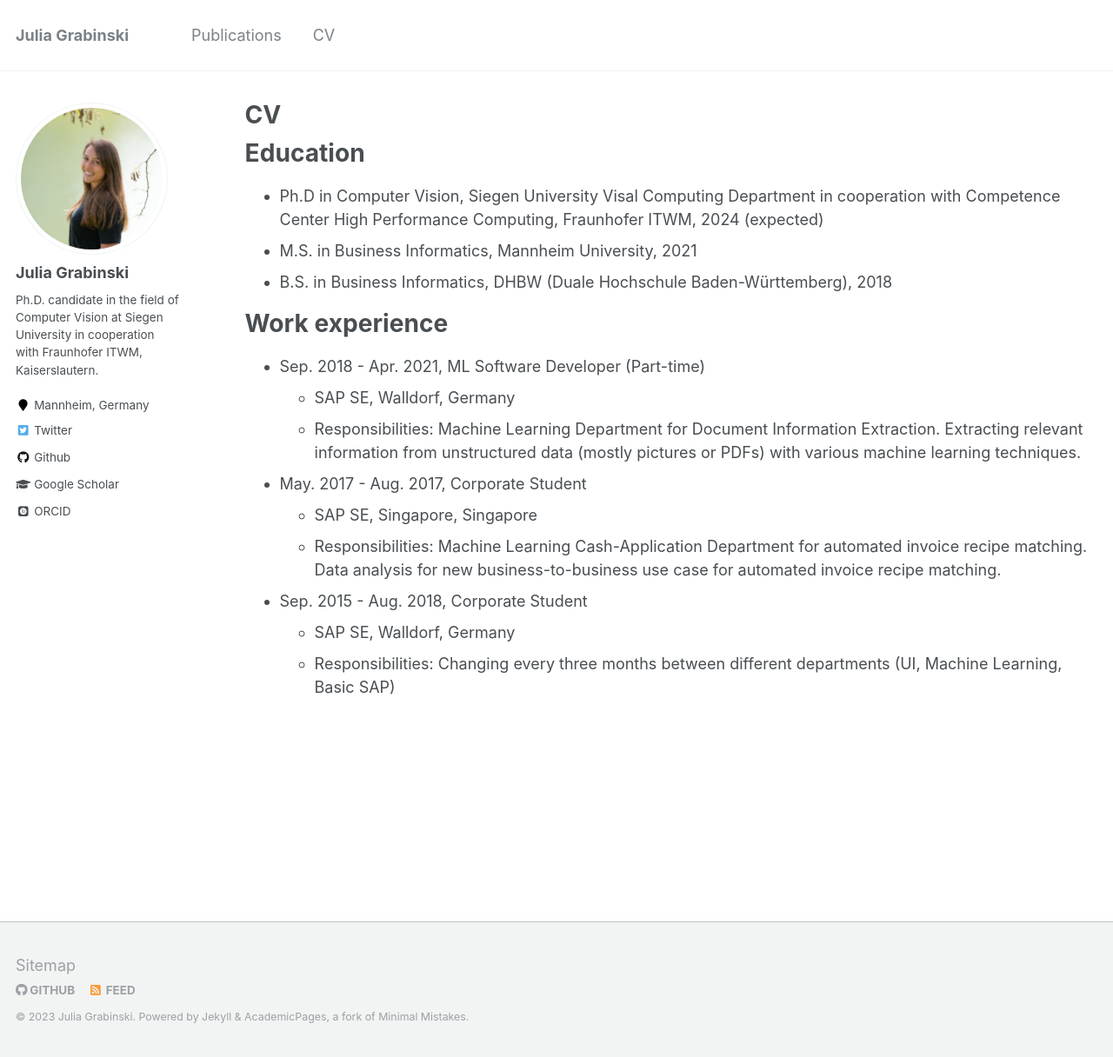
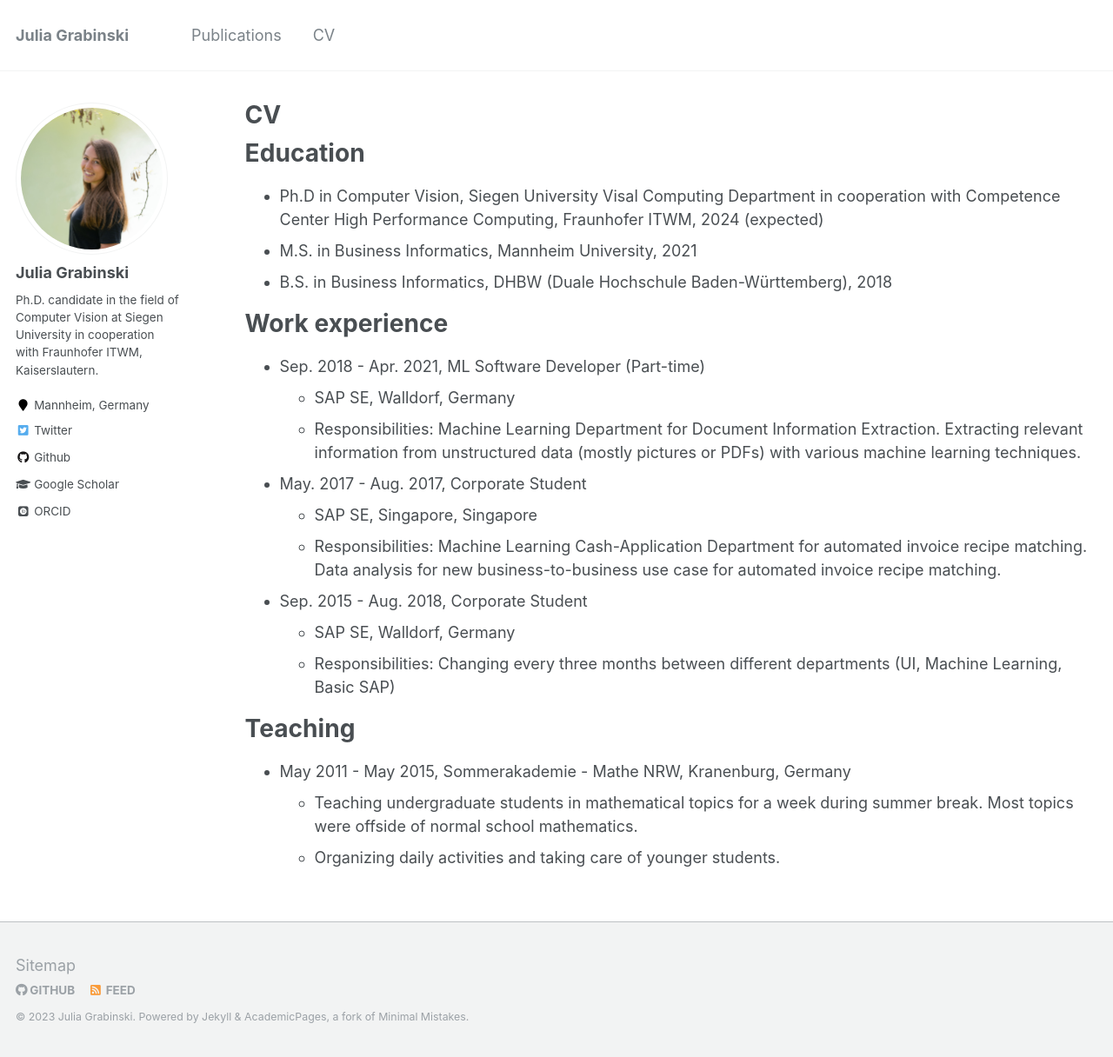
Before and after one commit to GeJulia/gejulia.github.io, a Jekyll site: the page built from _pages/cv.md, in a window 1280 px wide and 1216 px high. Shown: the whole window at 87% size. Built offline with Jekyll 4.4.1, drawn with Linux system fonts in a browser that asks for light colours; some web fonts are replaced.

Commit message:
Update cv.md

```diff
--- a/_pages/cv.md
+++ b/_pages/cv.md
@@ -30,6 +30,13 @@ Work experience
   * SAP SE, Walldorf, Germany
   * Responsibilities: Changing every three months between different departments (UI, Machine Learning, Basic SAP)
 
+
+Teaching
+======
+* May 2011 - May 2015, Sommerakademie - Mathe NRW, Kranenburg, Germany
+   * Teaching undergraduate students in mathematical topics for a week during summer break. Most topics were offside of normal school mathematics.
+   * Organizing daily activities and taking care of younger students.
+
 <!-- Skills
 ======
 * Skill 1
```
